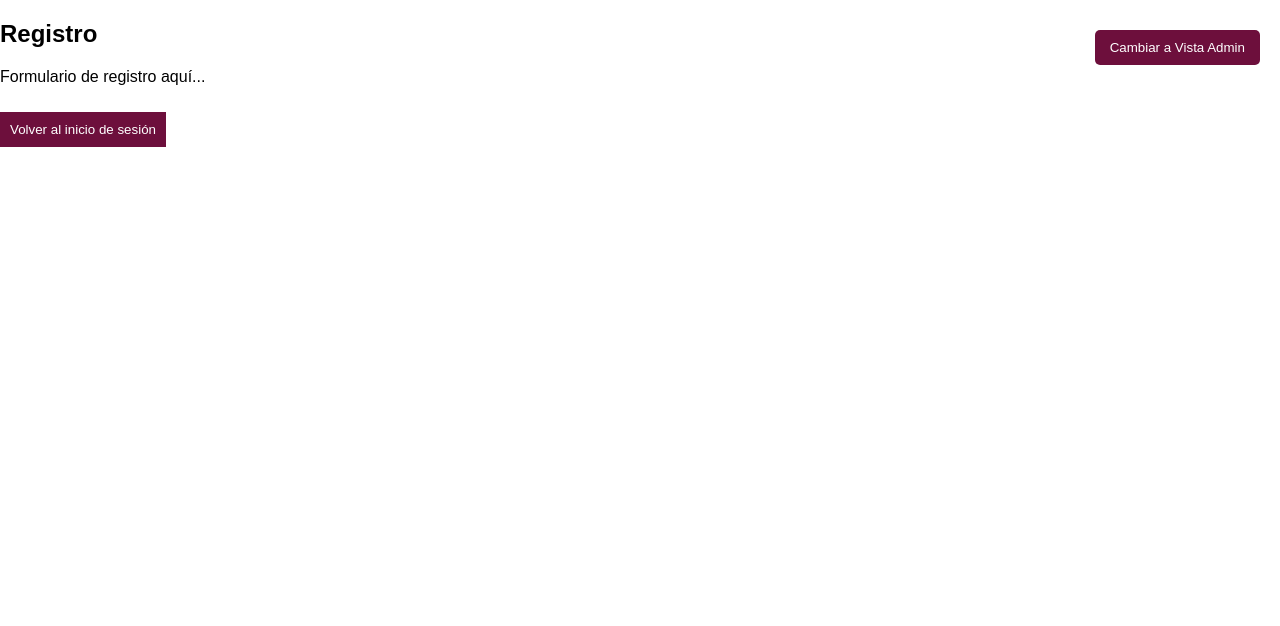
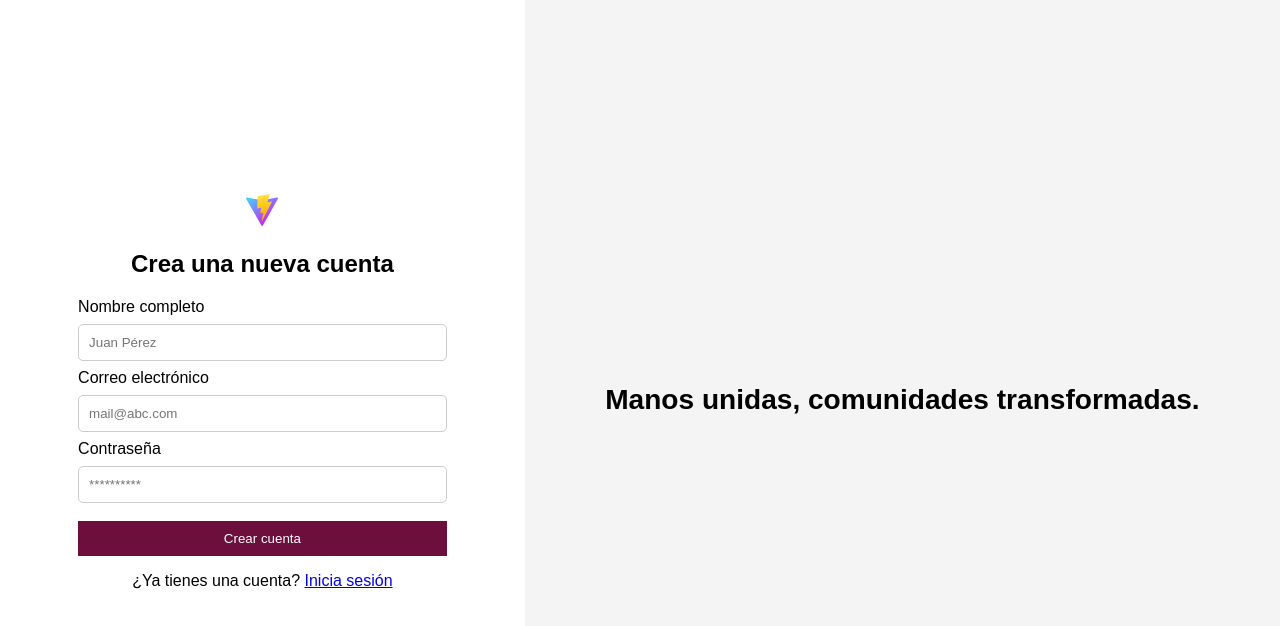
Before and after one commit to Gabriel9164/ing_software, a React (Vite) app in the folder fundaciones-unidas/: page /signup in a window 1280 px wide. Shown: the top 626 px of the page. Built offline with nearby package versions, Linux system fonts and the light colour scheme.

Commit message:
feat: recover password

```diff
--- a/fundaciones-unidas/src/App.jsx
+++ b/fundaciones-unidas/src/App.jsx
@@ -1,23 +1,19 @@
 import "./App.css";
 import LogIn from "./components/LogIn.jsx";
 import SignUp from "./components/SignUp.jsx";
-import { useState } from "react";
 import { BrowserRouter as Router, Routes, Route, Navigate } from "react-router-dom";
+import ForgotPassword from "./components/forgotPassword.jsx";
 
 function App() {
-    const [isAdmin, setIsAdmin] = useState(false);
-
     return (
         <Router>
             <div className="app-container">
                 <Routes>
-                    <Route path="/" element={<Navigate to="/login" />} /> {/* Redirect to login */}
-                    <Route path="/login" element={<LogIn isAdmin={isAdmin} />} />
+                    <Route path="/" element={<Navigate to="/login" />} /> {}
+                    <Route path="/login" element={<LogIn />} />
                     <Route path="/signup" element={<SignUp />} />
+                    <Route path="/forgot-password" element={<ForgotPassword />}/>
                 </Routes>
-                <button onClick={() => setIsAdmin(!isAdmin)} className="toggle-button">
-                    Cambiar a {isAdmin ? "Vista Usuario" : "Vista Admin"}
-                </button>
             </div>
         </Router>
     );
--- a/fundaciones-unidas/src/components/LogIn.jsx
+++ b/fundaciones-unidas/src/components/LogIn.jsx
@@ -4,7 +4,7 @@ import { useNavigate } from "react-router-dom"; // Import useNavigate
 import { loginUser } from "../services/api";
 import Swal from "sweetalert2";
 
-const LogIn = ({ isAdmin = false }) => {
+const LogIn = () => {
     const [email, setEmail] = useState("");
     const [password, setPassword] = useState("");
     const [error, setError] = useState(null);
@@ -34,7 +34,7 @@ const LogIn = ({ isAdmin = false }) => {
     };
 
     return (
-        <div className={`login-container ${isAdmin ? "admin-view" : ""}`}>
+        <div className="login-container">
             <div className="login-content">
                 <div className="logo-container">
                     <img src="/vite.svg" alt="Logo" />
@@ -62,13 +62,11 @@ const LogIn = ({ isAdmin = false }) => {
 
                 {/* Navigate to signup page */}
                 <p>¿No tienes una cuenta? <button onClick={() => navigate("/signup")}>Regístrate aquí</button></p>
+                <p>¿Olvidaste tu contraseña? <button onClick={() => navigate("/forgot-password")}>Clic aqui</button></p>
+
             </div>
             <div className="login-side">
-                <h3>
-                    {isAdmin
-                        ? "Coordina, actúa y transforma. ¡Juntos por un mundo más verde!"
-                        : "Manos unidas, comunidades transformadas."}
-                </h3>
+                <h3>Manos unidas, comunidades transformadas.</h3>
             </div>
         </div>
     );
--- a/fundaciones-unidas/src/components/SignUp.css
+++ b/fundaciones-unidas/src/components/SignUp.css
@@ -0,0 +1,63 @@
+.signup-container {
+    display: flex;
+    height: 100vh;
+}
+
+.signup-content {
+    width: 40%;
+    display: flex;
+    flex-direction: column;
+    align-items: center;
+    justify-content: center;
+    padding: 2rem;
+    background-color: white;
+}
+
+.signup-side {
+    width: 60%;
+    background: #f4f4f4;
+    display: flex;
+    align-items: center;
+    justify-content: center;
+    text-align: center;
+    padding: 2rem;
+    font-size: 1.5rem;
+    font-weight: bold;
+}
+
+.admin-view .signup-content {
+    background: #6d0f3c;
+    color: white;
+}
+
+.admin-view .signup-side {
+    background: white;
+}
+
+form {
+    display: flex;
+    flex-direction: column;
+    width: 80%;
+}
+
+input {
+    padding: 10px;
+    margin: 8px 0;
+    border: 1px solid #ccc;
+    border-radius: 5px;
+}
+
+button {
+    background: #6d0f3c;
+    color: white;
+    padding: 10px;
+    border: none;
+    cursor: pointer;
+    margin-top: 10px;
+}
+
+.switch-role {
+    margin-top: 20px;
+    cursor: pointer;
+    color: #6d0f3c;
+}
--- a/fundaciones-unidas/src/components/SignUp.jsx
+++ b/fundaciones-unidas/src/components/SignUp.jsx
@@ -1,15 +1,78 @@
-import { useNavigate } from "react-router-dom";
+import { Link, useNavigate } from "react-router-dom";
+import { useState } from "react";
+import Swal from "sweetalert2";
+import { signupUser } from "../services/api";  // Import the signupUser function
+import "./SignUp.css";
 
 const SignUp = () => {
+    const [email, setEmail] = useState("");
+    const [password, setPassword] = useState("");
+    const [nombreCompleto, setNombreCompleto] = useState("");  // Added state for nombre_completo
     const navigate = useNavigate();
+
+    const handleSignUp = async (e) => {
+        e.preventDefault();
+
+        const response = await signupUser(nombreCompleto, email, password);  // Use signupUser here
+
+        if (response && !response.error) {
+            Swal.fire({
+                title: "Registro exitoso",
+                text: "Ahora puedes iniciar sesión",
+                icon: "success",
+                confirmButtonText: "OK",
+            }).then(() => navigate("/login"));
+        } else {
+            Swal.fire({
+                title: "Error al registrarse",
+                text: response.error || "Inténtalo de nuevo",
+                icon: "error",
+                confirmButtonText: "OK",
+            });
+        }
+    };
 
     return (
         <div className="signup-container">
-            <h2>Registro</h2>
-            <p>Formulario de registro aquí...</p>
-
-            {/* Button to navigate back to login */}
-            <button onClick={() => navigate("/login")}>Volver al inicio de sesión</button>
+            <div className="signup-content">
+                <div className="logo-container">
+                    <img src="/vite.svg" alt="Logo" className="logo" />
+                </div>
+                <h2>Crea una nueva cuenta</h2>
+                <form onSubmit={handleSignUp}>
+                    <label>Nombre completo</label>  {/* Added input for nombre_completo */}
+                    <input
+                        type="text"
+                        placeholder="Juan Pérez"
+                        value={nombreCompleto}
+                        onChange={(e) => setNombreCompleto(e.target.value)}
+                        required
+                    />
+                    <label>Correo electrónico</label>
+                    <input
+                        type="email"
+                        placeholder="mail@abc.com"
+                        value={email}
+                        onChange={(e) => setEmail(e.target.value)}
+                        required
+                    />
+                    <label>Contraseña</label>
+                    <input
+                        type="password"
+                        placeholder="**********"
+                        value={password}
+                        onChange={(e) => setPassword(e.target.value)}
+                        required
+                    />
+                    <button type="submit">Crear cuenta</button>
+                </form>
+                <p>
+                    ¿Ya tienes una cuenta? <Link to="/login">Inicia sesión</Link>
+                </p>
+            </div>
+            <div className="signup-side">
+                <h3>Manos unidas, comunidades transformadas.</h3>
+            </div>
         </div>
     );
 };
--- a/fundaciones-unidas/src/components/forgotPassword.jsx
+++ b/fundaciones-unidas/src/components/forgotPassword.jsx
@@ -0,0 +1,82 @@
+import "./Login.css"; // You might want to rename this to ForgotPassword.css
+import { useState } from "react";
+import { useNavigate } from "react-router-dom";
+import Swal from "sweetalert2";
+import { recoverPassword } from "../services/api";
+
+const ForgotPassword = () => {
+    const [email, setEmail] = useState("");
+    const [error, setError] = useState(null);
+    const navigate = useNavigate();
+
+    const handlePasswordRecovery = async (e) => {
+        e.preventDefault();
+        setError(null);
+
+        try {
+            const response = await recoverPassword(email);
+
+            if (response.error) {
+                Swal.fire({
+                    title: "Error",
+                    text: response.error || "Failed to send recovery email",
+                    icon: "error",
+                    draggable: true
+                });
+            } else {
+                Swal.fire({
+                    title: "Success",
+                    text: "Recovery email sent successfully. Please check your inbox.",
+                    icon: "success",
+                    draggable: true
+                }).then(() => {
+                    navigate("/login"); // Redirect to login after success
+                });
+            }
+        } catch (err) {
+            console.log(err);
+            setError("An unexpected error occurred");
+            Swal.fire({
+                title: "Error",
+                text: "An unexpected error occurred",
+                icon: "error",
+                draggable: true
+            });
+        }
+    };
+
+    return (
+        <div className="login-container">
+            <div className="login-content">
+                <div className="logo-container">
+                    <img src="/vite.svg" alt="Logo" />
+                </div>
+                <h2>Recuperar Contraseña</h2>
+                {error && <p className="error-message">{error}</p>}
+                <form onSubmit={handlePasswordRecovery}>
+                    <label>Correo electrónico</label>
+                    <input
+                        type="email"
+                        placeholder="Ingresa tu correo"
+                        value={email}
+                        onChange={(e) => setEmail(e.target.value)}
+                        required
+                    />
+                    <button type="submit">Enviar enlace de recuperación</button>
+                </form>
+
+                <p>
+                    ¿Recordaste tu contraseña?{" "}
+                    <button onClick={() => navigate("/login")}>
+                        Inicia sesión aquí
+                    </button>
+                </p>
+            </div>
+            <div className="login-side">
+                <h3>Manos unidas, comunidades transformadas.</h3>
+            </div>
+        </div>
+    );
+};
+
+export default ForgotPassword;
--- a/fundaciones-unidas/src/services/api.js
+++ b/fundaciones-unidas/src/services/api.js
@@ -1,6 +1,6 @@
 import axios from "axios";
 
-const API_URL = "http://127.0.0.1:5000"; // Ajusta la URL si tu backend usa otro puerto
+const API_URL = "http://127.0.0.1:5000"
 
 const api = axios.create({
     baseURL: API_URL,
@@ -27,3 +27,26 @@ export const signupUser = async (nombre_completo, email, password) => {
         return { error: error.response?.data?.error || "Error al registrarse" };
     }
 };
+
+
+export const recoverPassword = async (email) => {
+    try {
+        const response = await fetch('http://127.0.0.1:5000/auth/recover-password', {
+            method: 'POST',
+            headers: {
+                'Content-Type': 'application/json',
+            },
+            body: JSON.stringify({ email }),
+        });
+
+        const data = await response.json();
+
+        if (!response.ok) {
+            throw new Error(data.error || 'Failed to send recovery email');
+        }
+
+        return data;
+    } catch (error) {
+        return { error: error.message };
+    }
+};
--- a/fundaciones-unidas/vite.config.js
+++ b/fundaciones-unidas/vite.config.js
@@ -5,6 +5,7 @@ import react from '@vitejs/plugin-react'
 export default defineConfig({
   plugins: [react()],
   server: {
-    host: '0.0.0.0', // Esto permite conexiones desde cualquier dirección IP
+    host: '0.0.0.0',
+
   },
 })
```
